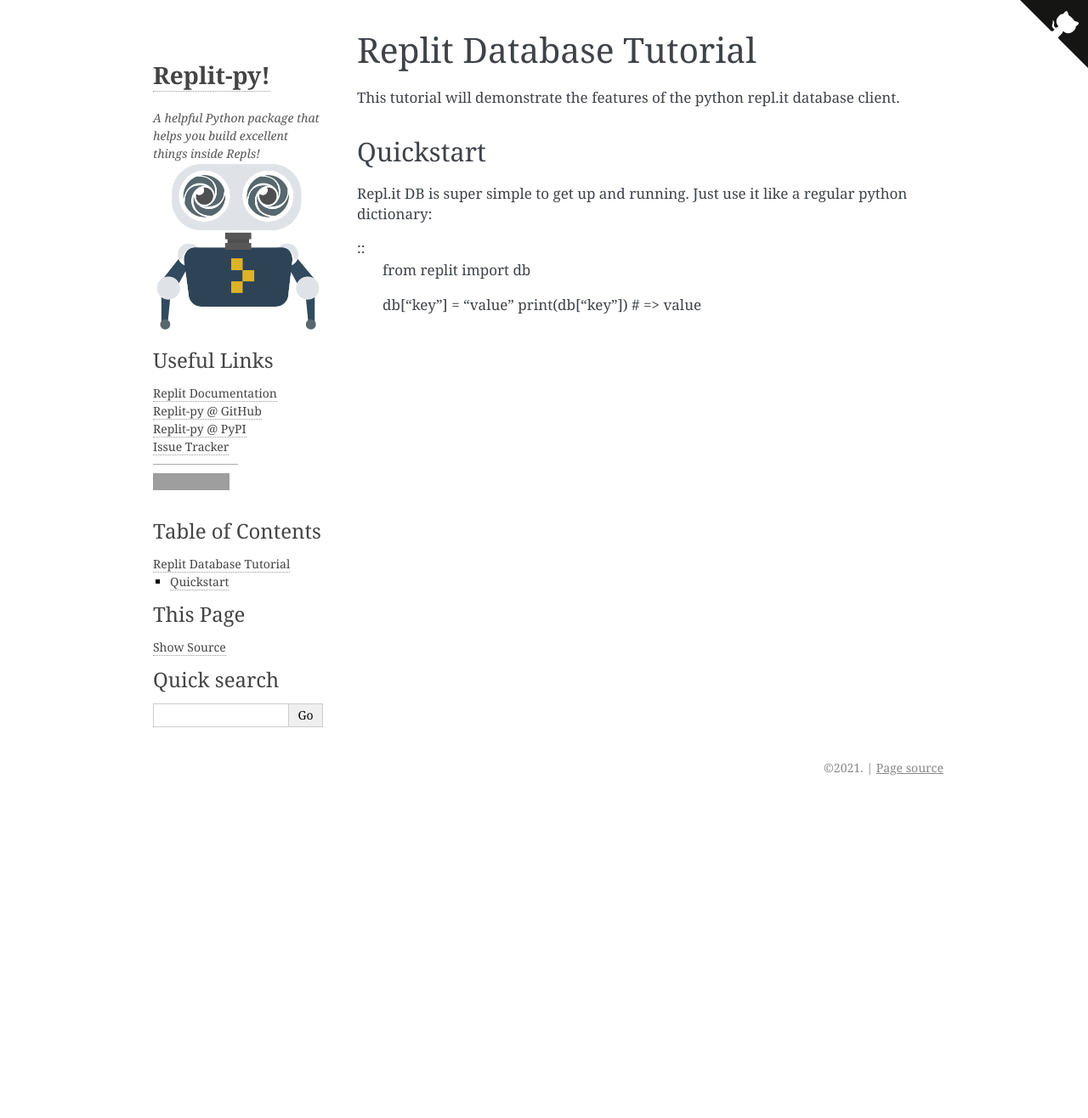
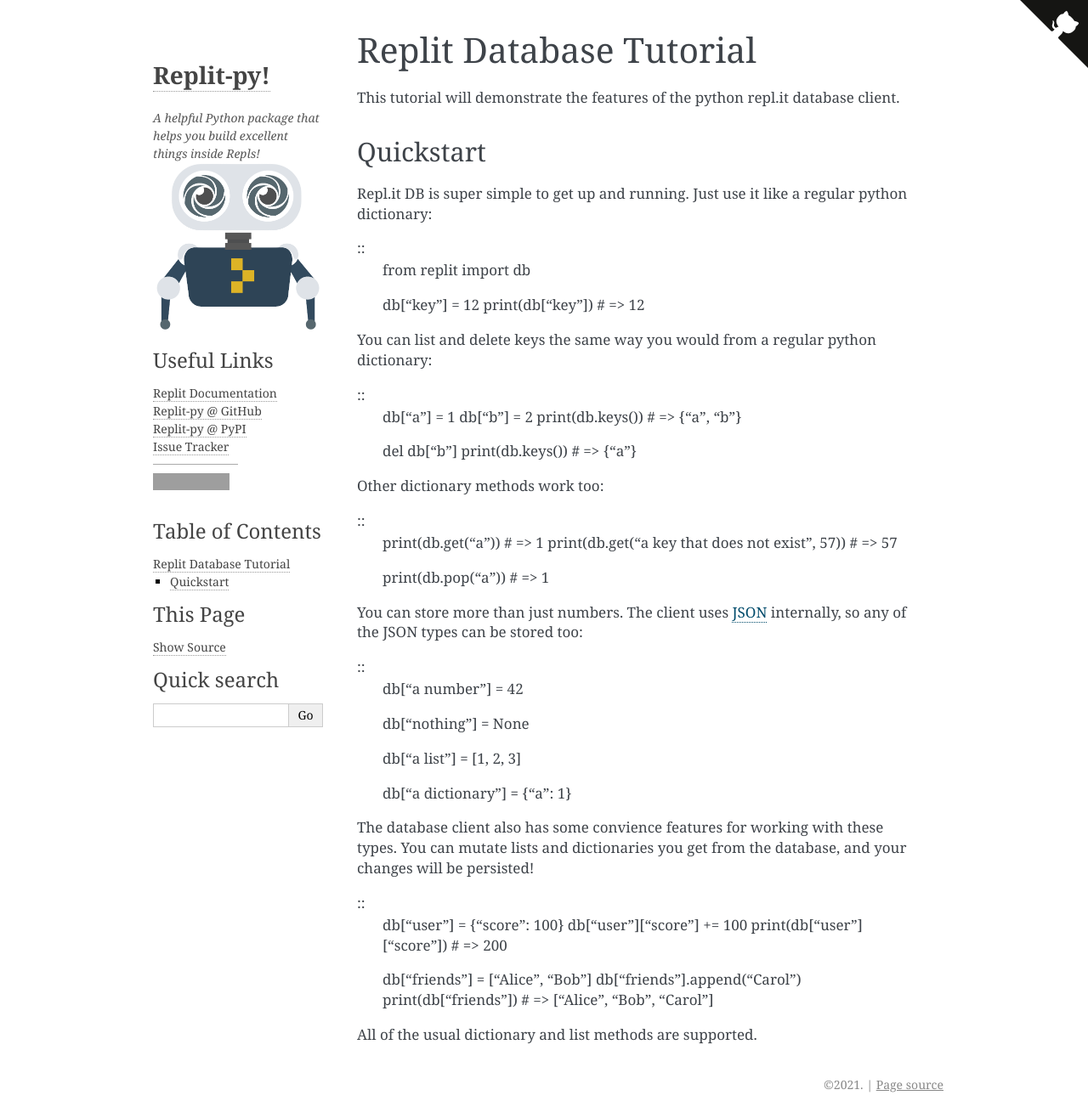
Before and after one commit to replit/replit-py, a Sphinx documentation site: the page built from docs/db_tutorial.rst, in a window 1280 px wide. Shown: the whole page at 85% size. Built offline with Sphinx 7.4.7, drawn with Linux system fonts in a browser that asks for light colours; before the commit the page ends 943 px from its top, so only the background shows below that; grey boxes are pictures that could not be loaded.

Commit message:
Write DB quickstart

```diff
--- a/docs/db_tutorial.rst
+++ b/docs/db_tutorial.rst
@@ -11,5 +11,53 @@
 ::
    from replit import db
 
-   db["key"] = "value"
-   print(db["key"]) # => value
+   db["key"] = 12
+   print(db["key"]) # => 12
+
+You can list and delete keys the same way you would from a regular python dictionary:
+
+::
+   db["a"] = 1
+   db["b"] = 2
+   print(db.keys()) # => {"a", "b"}
+
+   del db["b"]
+   print(db.keys()) # => {"a"}
+
+Other dictionary methods work too:
+
+::
+   print(db.get("a")) # => 1
+   print(db.get("a key that does not exist", 57)) # => 57
+
+   print(db.pop("a")) # => 1
+
+
+You can store more than just numbers. The client uses `JSON <https://en.wikipedia.org/wiki/JSON>`_
+internally, so any of the JSON types can be stored too:
+
+::
+   db["a number"] = 42
+
+   db["nothing"] = None
+
+   db["a list"] = [1, 2, 3]
+
+   db["a dictionary"] = {"a": 1}
+
+
+The database client also has some convience features for working with these types.
+You can mutate lists and dictionaries you get from the database, and your changes will
+be persisted!
+
+::
+   db["user"] = {"score": 100}
+   db["user"]["score"] += 100
+   print(db["user"]["score"]) # => 200
+
+   db["friends"] = ["Alice", "Bob"]
+   db["friends"].append("Carol")
+   print(db["friends"]) # => ["Alice", "Bob", "Carol"]
+
+
+All of the usual dictionary and list methods are supported.
```
